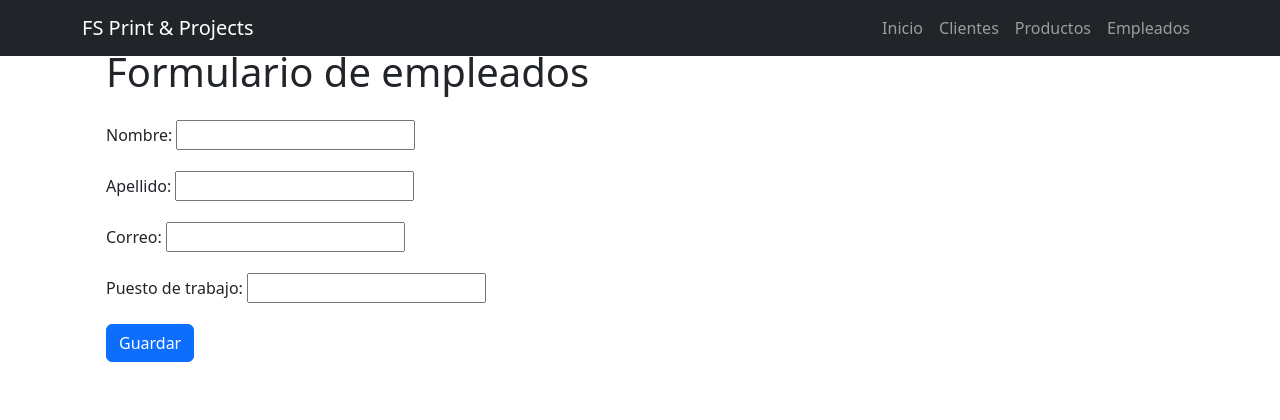
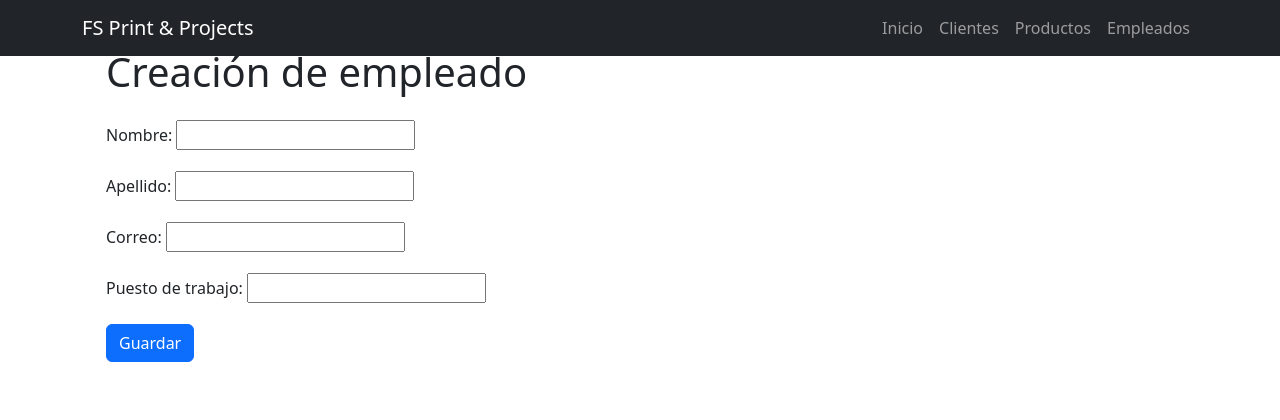
Before and after one commit to FedePatrul/3_preentrega, a Django app: template project/empleado/templates/empleado/empleado_form.html in a window 1280 px wide. Shown: the top 420 px of the page. Run offline with Django 5.2, Linux system fonts and the light colour scheme; the template is opened without the code that fills it, so the values that code supplies are empty, except form fields; tables that the repository leaves empty hold one stand-in row (values such as "Sample post"); form fields are guessed from the names that the template uses; some libraries are stand-ins or nearby versions.

Commit message:
fix: (form of empleado and producto)

```diff
--- a/project/empleado/templates/empleado/empleado_form.html
+++ b/project/empleado/templates/empleado/empleado_form.html
@@ -4,7 +4,11 @@
 {% endblock title %}
 {% block content %}
     <div class="container">
-        <h1 class="mb-4">Formulario de empleados</h1>
+        {% if form.instance.pk %}
+            <h1 class="mb-4">Edición de empleado</h1>
+        {% else %}
+            <h1 class="mb-4">Creación de empleado</h1>
+        {% endif %}
         <form action="" method="post" class="mb-4">
             {% csrf_token %}
             <div class="mb-3">
--- a/project/producto/templates/producto/producto_form.html
+++ b/project/producto/templates/producto/producto_form.html
@@ -4,7 +4,11 @@
 {% endblock title %}
 {% block content %}
     <div class="container">
-        <h1 class="mb-4">Formulario de productos</h1>
+        {% if form.instance.pk %}
+            <h1 class="mb-4">Edición de empleado</h1>
+        {% else %}
+            <h1 class="mb-4">Creación de empleado</h1>
+        {% endif %}
         <form action="" method="post" class="mb-4">
             {% csrf_token %}
             <div class="mb-3">
```
Also changed, not shown: project/db.sqlite3.
